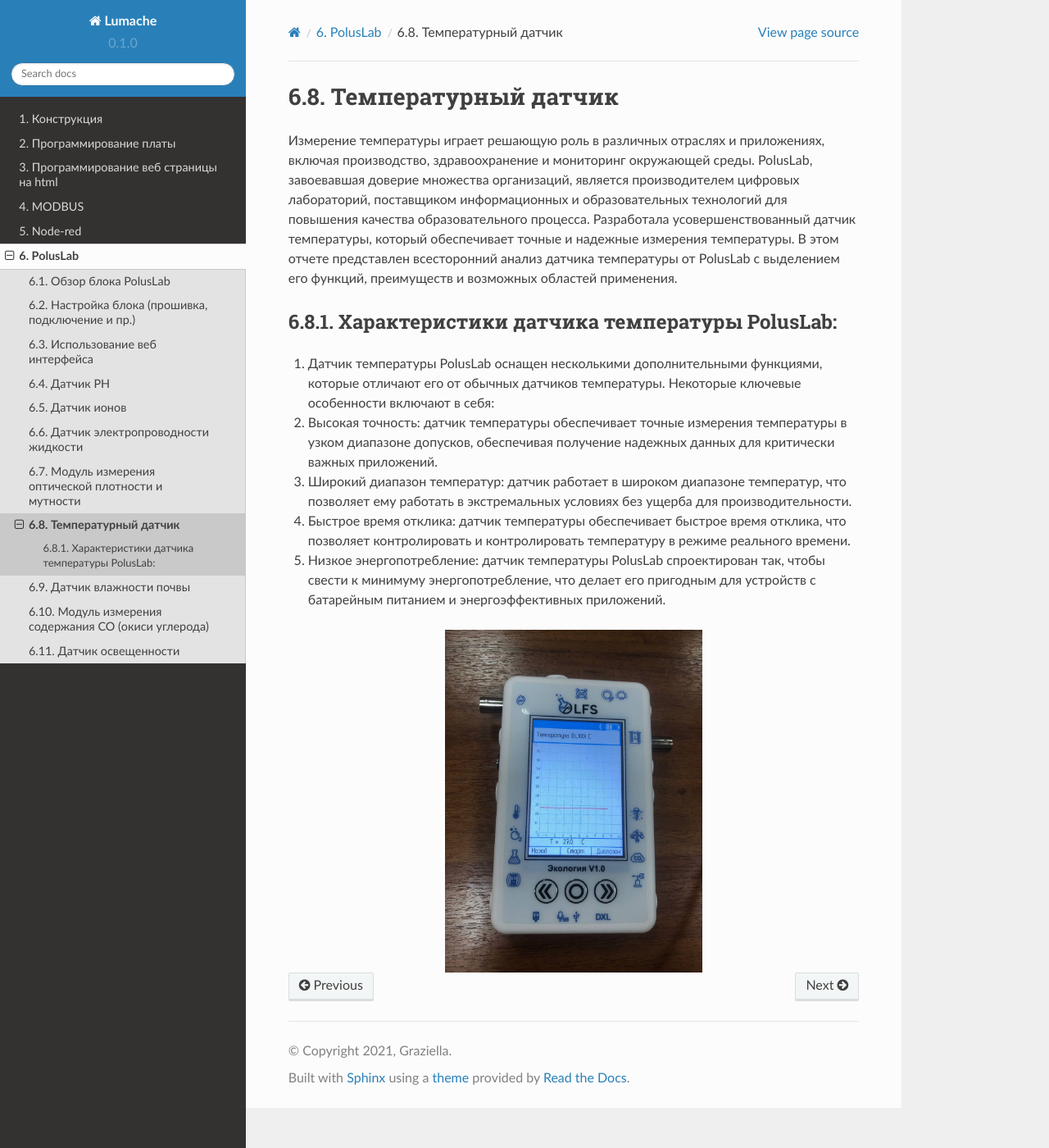
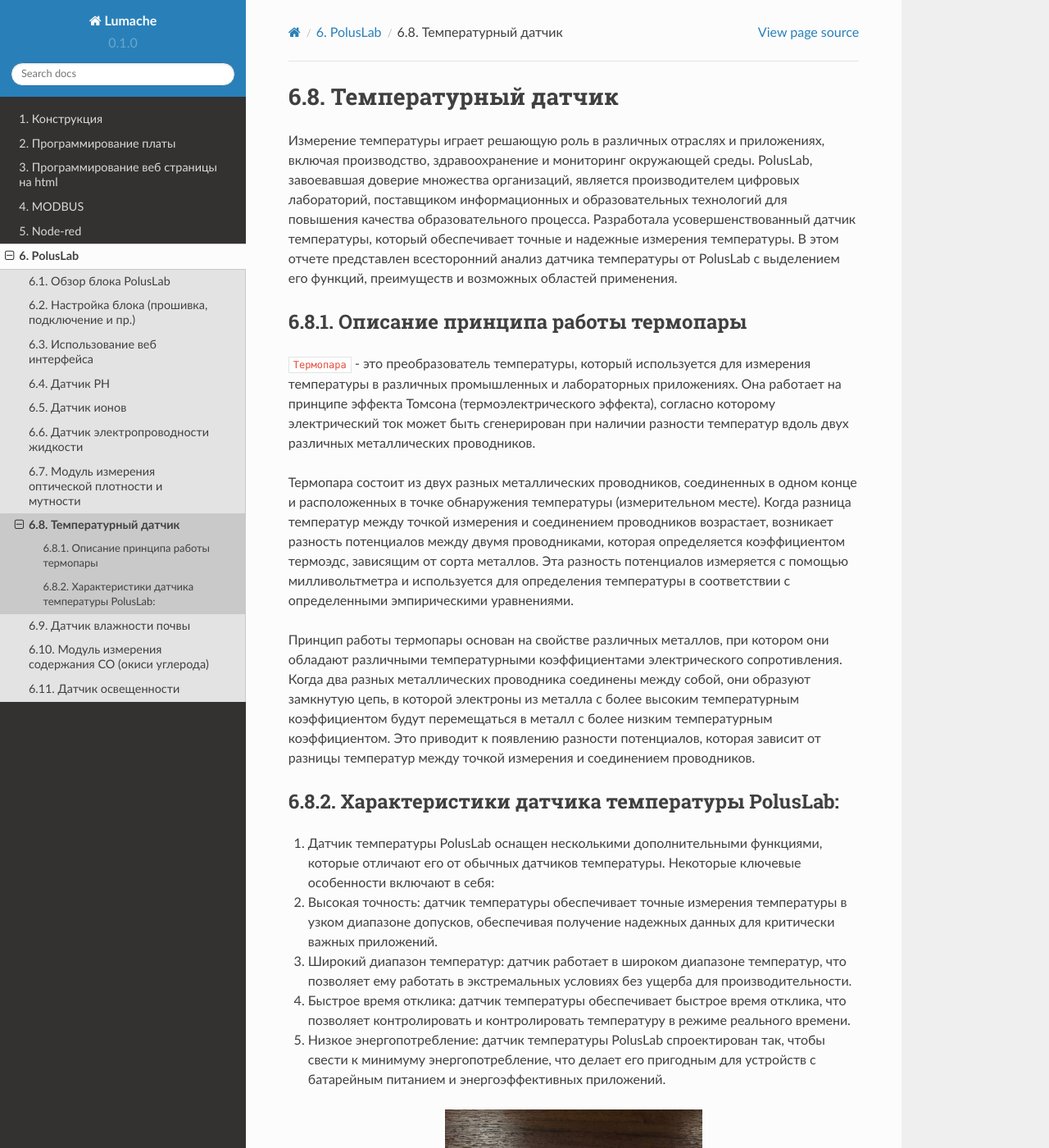
Before and after one commit to BBanwz/book_AL_GH, a Sphinx documentation site: the page built from docs/6PolusLab/8temperature.rst, in a window 1280 px wide and 1400 px high. Shown: the whole window at 82% size. Built offline with Sphinx 7.4.7 and the Read the Docs theme 2.0.0, drawn with Linux system fonts in a browser that asks for light colours.

Commit message:
Update 8temperature.rst

```diff
--- a/docs/6PolusLab/8temperature.rst
+++ b/docs/6PolusLab/8temperature.rst
@@ -3,6 +3,15 @@
 --------------------
 
 Измерение температуры играет решающую роль в различных отраслях и приложениях, включая производство, здравоохранение и мониторинг окружающей среды. PolusLab, завоевавшая доверие множества организаций, является производителем цифровых лабораторий, поставщиком информационных и образовательных технологий для повышения качества образовательного процесса. Разработала усовершенствованный датчик температуры, который обеспечивает точные и надежные измерения температуры. В этом отчете представлен всесторонний анализ датчика температуры от PolusLab с выделением его функций, преимуществ и возможных областей применения.
+
+Описание принципа работы термопары
+~~~~~~~~~~~~~~~~~~~~~~~~~~~~~~~~~~
+
+``Термопара`` - это преобразователь температуры, который используется для измерения температуры в различных промышленных и лабораторных приложениях. Она работает на принципе эффекта Томсона (термоэлектрического эффекта), согласно которому электрический ток может быть сгенерирован при наличии разности температур вдоль двух различных металлических проводников.
+
+Термопара состоит из двух разных металлических проводников, соединенных в одном конце и расположенных в точке обнаружения температуры (измерительном месте). Когда разница температур между точкой измерения и соединением проводников возрастает, возникает разность потенциалов между двумя проводниками, которая определяется коэффициентом термоэдс, зависящим от сорта металлов. Эта разность потенциалов измеряется с помощью милливольтметра и используется для определения температуры в соответствии с определенными эмпирическими уравнениями.
+
+Принцип работы термопары основан на свойстве различных металлов, при котором они обладают различными температурными коэффициентами электрического сопротивления. Когда два разных металлических проводника соединены между собой, они образуют замкнутую цепь, в которой электроны из металла с более высоким температурным коэффициентом будут перемещаться в металл с более низким температурным коэффициентом. Это приводит к появлению разности потенциалов, которая зависит от разницы температур между точкой измерения и соединением проводников.
 
 Характеристики датчика температуры PolusLab:
 ~~~~~~~~~~~~~~~~~~~~~~~~~~~~~~~~~~~~~~~~~~~~
```
